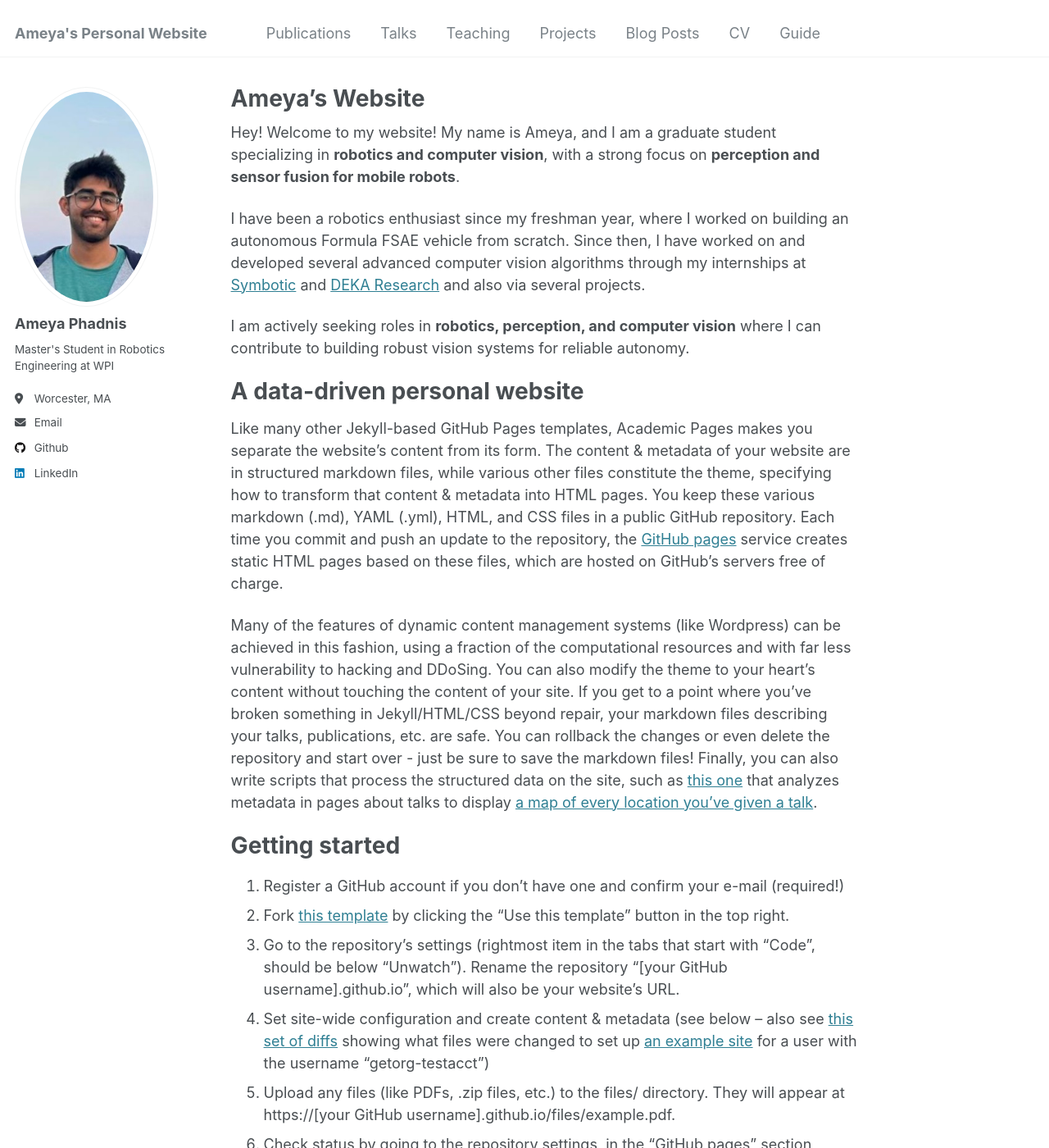
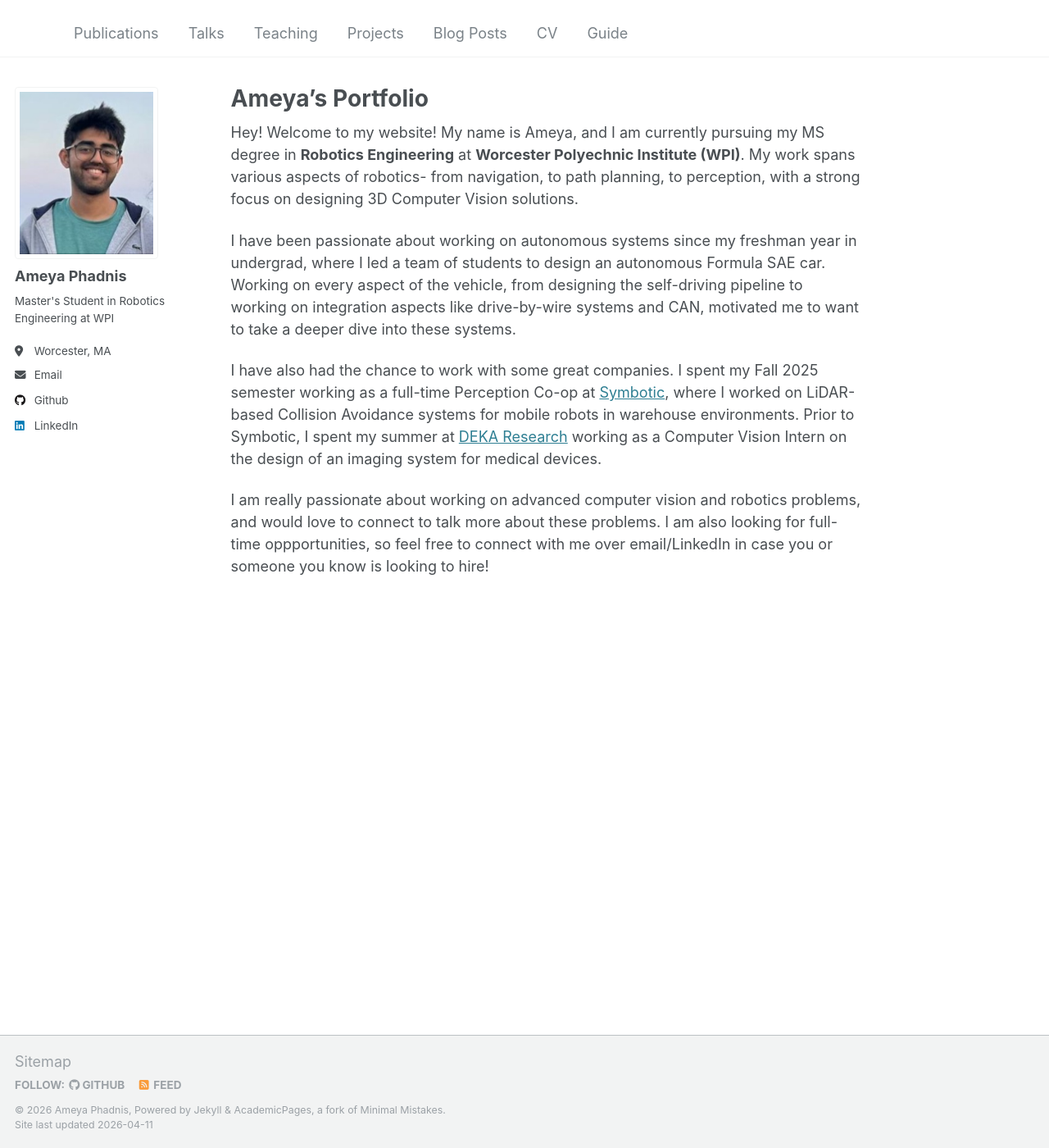
Before and after one commit to ameyaphad/ameyaphad.github.io, a Jekyll site: the page built from _pages/about.md, in a window 1280 px wide and 1400 px high. Shown: the whole window at 82% size. Built offline with Jekyll 4.4.1, drawn with Linux system fonts in a browser that asks for light colours; some of the changed text lies outside the part shown.

Commit message:
Modified about page

```diff
--- a/_config.yml
+++ b/_config.yml
@@ -8,8 +8,8 @@
 
 # Basic Site Settings
 locale                   : "en-US"
-title                    : "Ameya's Personal Website"
-title_separator          : "-"
+title                    : ""
+title_separator          : ""
 name                     : &name "Ameya Phadnis"
 description              : &description "personal description"
 url                      : https://ameyaphad.github.io # the base hostname & protocol for your site e.g. "https://[your GitHub username].github.io"
--- a/_pages/about.md
+++ b/_pages/about.md
@@ -1,53 +1,17 @@
 ---
 permalink: /
-title: "Ameya's Website"
+title: "Ameya's Portfolio"
 author_profile: true
 redirect_from:
   - /about/
   - /about.html
 ---
 
-Hey! Welcome to my website! My name is Ameya, and I am a graduate student specializing in **robotics and computer vision**, with a strong focus on **perception and sensor fusion for mobile robots**.
+Hey! Welcome to my website! My name is Ameya, and I am currently pursuing my MS degree in **Robotics Engineering** at **Worcester Polyechnic Institute (WPI)**. My work spans various aspects of robotics- from navigation, to path planning, to perception, with a strong focus on designing 3D Computer Vision solutions.
 
-I have been a robotics enthusiast since my freshman year, where I worked on building an autonomous Formula FSAE vehicle from scratch. Since then, I have worked on and developed several advanced computer vision algorithms through my internships at [Symbotic](https://www.symbotic.com/) and [DEKA Research](https://dekaresearch.com/) and also via several projects.
+I have been passionate about working on autonomous systems since my freshman year in undergrad, where I led a team of students to design an autonomous Formula SAE car. Working on every aspect of the vehicle, from designing the self-driving pipeline to working on integration aspects like drive-by-wire systems and CAN, motivated me to want to take a deeper dive into these systems.
 
-I am actively seeking roles in **robotics, perception, and computer vision** where I can contribute to building robust vision systems for reliable autonomy.
+I have also had the chance to work with some great companies. I spent my Fall 2025 semester working as a full-time Perception Co-op at [Symbotic](https://www.symbotic.com/), where I worked on LiDAR-based Collision Avoidance systems for mobile robots in warehouse environments.
+Prior to Symbotic, I spent my summer at [DEKA Research](https://dekaresearch) working as a Computer Vision Intern on the design of an imaging system for medical devices.
 
-A data-driven personal website
-======
-Like many other Jekyll-based GitHub Pages templates, Academic Pages makes you separate the website's content from its form. The content & metadata of your website are in structured markdown files, while various other files constitute the theme, specifying how to transform that content & metadata into HTML pages. You keep these various markdown (.md), YAML (.yml), HTML, and CSS files in a public GitHub repository. Each time you commit and push an update to the repository, the [GitHub pages](https://pages.github.com/) service creates static HTML pages based on these files, which are hosted on GitHub's servers free of charge.
-
-Many of the features of dynamic content management systems (like Wordpress) can be achieved in this fashion, using a fraction of the computational resources and with far less vulnerability to hacking and DDoSing. You can also modify the theme to your heart's content without touching the content of your site. If you get to a point where you've broken something in Jekyll/HTML/CSS beyond repair, your markdown files describing your talks, publications, etc. are safe. You can rollback the changes or even delete the repository and start over - just be sure to save the markdown files! Finally, you can also write scripts that process the structured data on the site, such as [this one](https://github.com/academicpages/academicpages.github.io/blob/master/talkmap.ipynb) that analyzes metadata in pages about talks to display [a map of every location you've given a talk](https://academicpages.github.io/talkmap.html).
-
-Getting started
-======
-1. Register a GitHub account if you don't have one and confirm your e-mail (required!)
-1. Fork [this template](https://github.com/academicpages/academicpages.github.io) by clicking the "Use this template" button in the top right.
-1. Go to the repository's settings (rightmost item in the tabs that start with "Code", should be below "Unwatch"). Rename the repository "[your GitHub username].github.io", which will also be your website's URL.
-1. Set site-wide configuration and create content & metadata (see below -- also see [this set of diffs](http://archive.is/3TPas) showing what files were changed to set up [an example site](https://getorg-testacct.github.io) for a user with the username "getorg-testacct")
-1. Upload any files (like PDFs, .zip files, etc.) to the files/ directory. They will appear at https://[your GitHub username].github.io/files/example.pdf.
-1. Check status by going to the repository settings, in the "GitHub pages" section
-
-Site-wide configuration
-------
-The main configuration file for the site is in the base directory in [_config.yml](https://github.com/academicpages/academicpages.github.io/blob/master/_config.yml), which defines the content in the sidebars and other site-wide features. You will need to replace the default variables with ones about yourself and your site's github repository. The configuration file for the top menu is in [_data/navigation.yml](https://github.com/academicpages/academicpages.github.io/blob/master/_data/navigation.yml). For example, if you don't have a portfolio or blog posts, you can remove those items from that navigation.yml file to remove them from the header.
-
-Create content & metadata
-------
-For site content, there is one markdown file for each type of content, which are stored in directories like _publications, _talks, _posts, _teaching, or _pages. For example, each talk is a markdown file in the [_talks directory](https://github.com/academicpages/academicpages.github.io/tree/master/_talks). At the top of each markdown file is structured data in YAML about the talk, which the theme will parse to do lots of cool stuff. The same structured data about a talk is used to generate the list of talks on the [Talks page](https://academicpages.github.io/talks), each [individual page](https://academicpages.github.io/talks/2012-03-01-talk-1) for specific talks, the talks section for the [CV page](https://academicpages.github.io/cv), and the [map of places you've given a talk](https://academicpages.github.io/talkmap.html) (if you run this [python file](https://github.com/academicpages/academicpages.github.io/blob/master/talkmap.py) or [Jupyter notebook](https://github.com/academicpages/academicpages.github.io/blob/master/talkmap.ipynb), which creates the HTML for the map based on the contents of the _talks directory).
-
-**Markdown generator**
-
-The repository includes [a set of Jupyter notebooks](https://github.com/academicpages/academicpages.github.io/tree/master/markdown_generator
-) that converts a CSV containing structured data about talks or presentations into individual markdown files that will be properly formatted for the Academic Pages template. The sample CSVs in that directory are the ones I used to create my own personal website at stuartgeiger.com. My usual workflow is that I keep a spreadsheet of my publications and talks, then run the code in these notebooks to generate the markdown files, then commit and push them to the GitHub repository.
-
-How to edit your site's GitHub repository
-------
-Many people use a git client to create files on their local computer and then push them to GitHub's servers. If you are not familiar with git, you can directly edit these configuration and markdown files directly in the github.com interface. Navigate to a file (like [this one](https://github.com/academicpages/academicpages.github.io/blob/master/_talks/2012-03-01-talk-1.md) and click the pencil icon in the top right of the content preview (to the right of the "Raw | Blame | History" buttons). You can delete a file by clicking the trashcan icon to the right of the pencil icon. You can also create new files or upload files by navigating to a directory and clicking the "Create new file" or "Upload files" buttons.
-
-Example: editing a markdown file for a talk
-![Editing a markdown file for a talk](/images/editing-talk.png)
-
-For more info
-------
-More info about configuring Academic Pages can be found in [the guide](https://academicpages.github.io/markdown/), the [growing wiki](https://github.com/academicpages/academicpages.github.io/wiki), and you can always [ask a question on GitHub](https://github.com/academicpages/academicpages.github.io/discussions). The [guides for the Minimal Mistakes theme](https://mmistakes.github.io/minimal-mistakes/docs/configuration/) (which this theme was forked from) might also be helpful.
+I am really passionate about working on advanced computer vision and robotics problems, and would love to connect to talk more about these problems. I am also looking for full-time oppportunities, so feel free to connect with me over email/LinkedIn in case you or someone you know is looking to hire!
--- a/_sass/_sidebar.scss
+++ b/_sass/_sidebar.scss
@@ -91,7 +91,7 @@
 
   img {
     max-width: 175px;
-    border-radius: 50%;
+    border-radius: $border-radius;
 
     @include breakpoint($large) {
       padding: 5px;
```
Also changed, not shown: images/profile.png.
